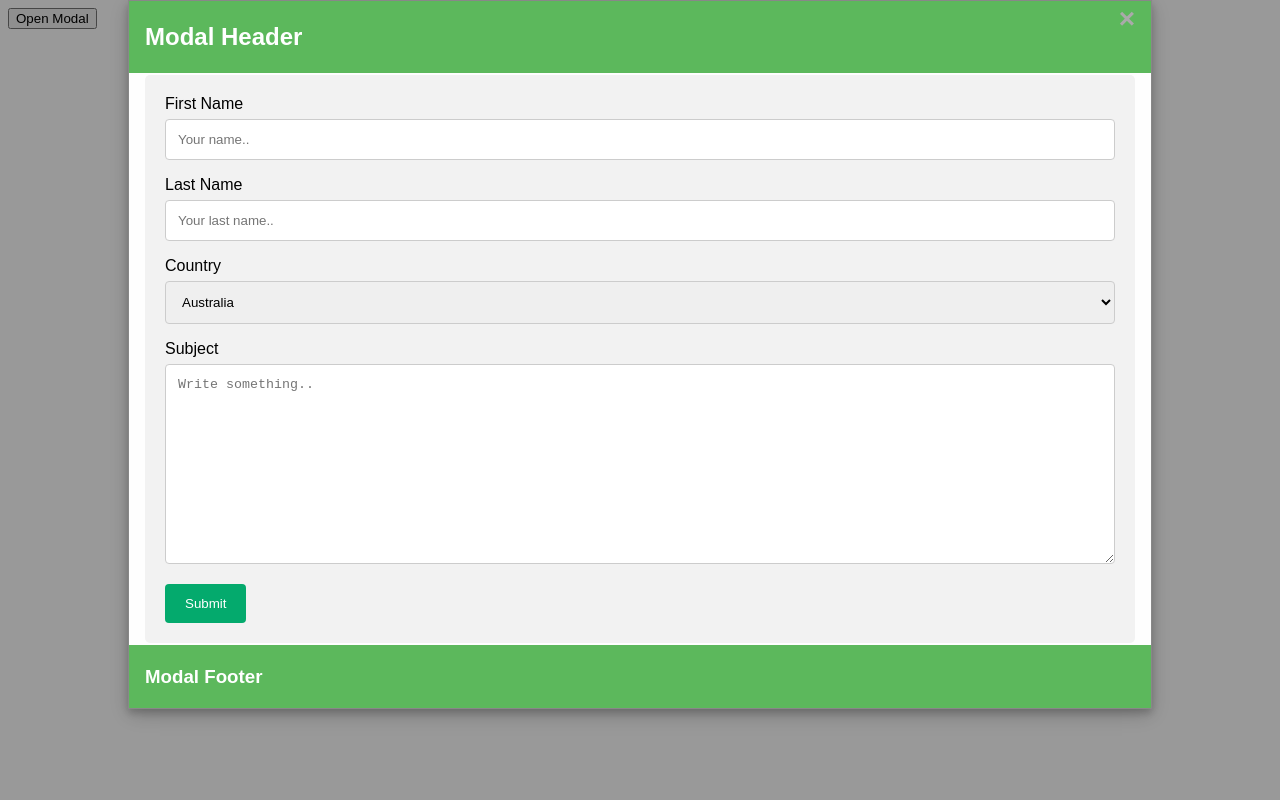
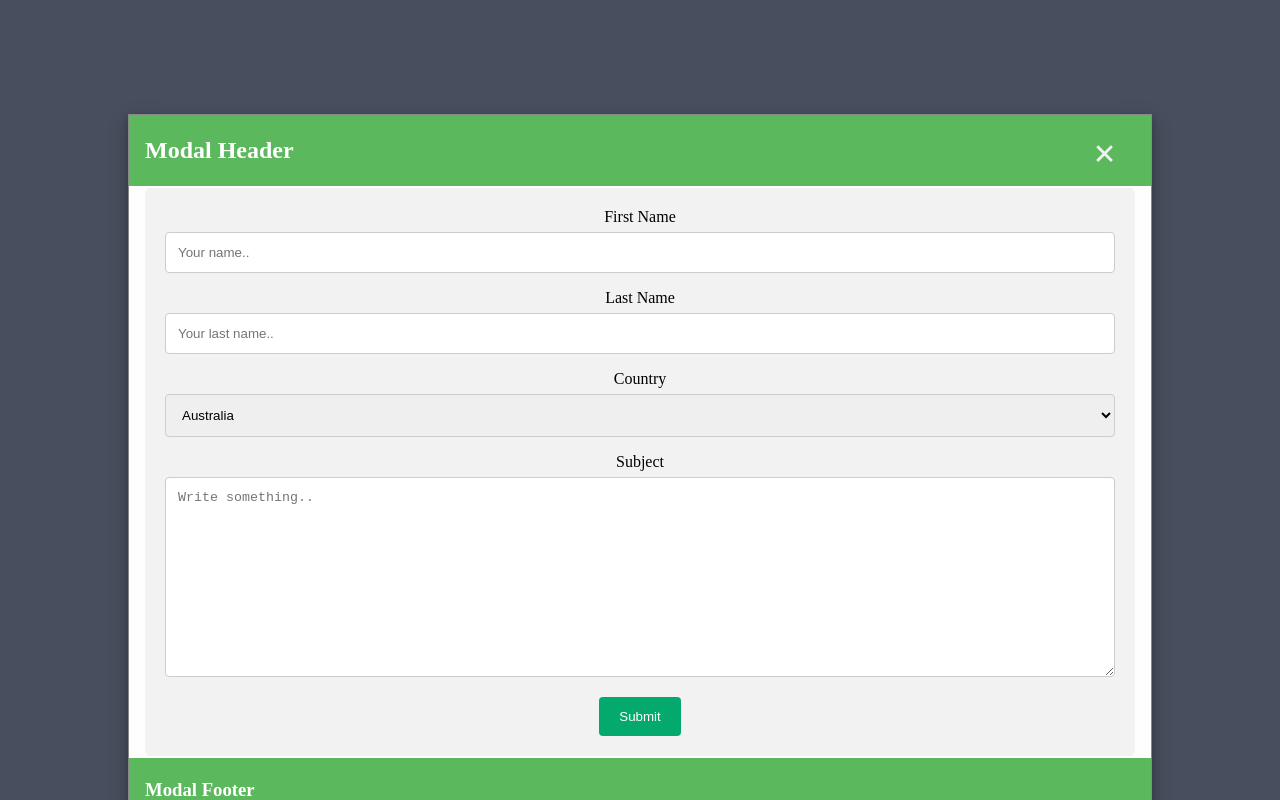
Before and after one commit to fancn21th/1-008-Advanced-Vue, a Vue app: page / in a window 1280 px wide. Both pictures are taken after a click on the button "Open Modal". Built offline with nearby package versions, Linux system fonts and the light colour scheme.

Commit message:
delete modal

```diff
--- a/src/App.vue
+++ b/src/App.vue
@@ -8,11 +8,16 @@
     >
       <contact-form />
     </modal>
+    <delete-modal
+      :show="deleteModalOpen"
+      @close="deleteModalOpen = false"
+    ></delete-modal>
   </div>
 </template>
 
 <script>
 import Modal from './components/Modal.vue';
+import DeleteModal from './components/DeleteModal.vue';
 import ContactForm from './components/ContactForm.vue';
 
 export default {
@@ -20,10 +25,12 @@ export default {
   components: {
     Modal,
     ContactForm,
+    DeleteModal,
   },
   data() {
     return {
       modalOpen: false,
+      deleteModalOpen: false,
     };
   },
 };
--- a/src/assets/css/app.css
+++ b/src/assets/css/app.css
@@ -1,47 +1,3 @@
-body {
-  font-family: Arial, Helvetica, sans-serif;
-}
 * {
   box-sizing: border-box;
 }
-
-.form-inline {
-  display: flex;
-  flex-flow: row wrap;
-  align-items: center;
-}
-
-.form-inline label {
-  margin: 5px 10px 5px 0;
-}
-
-.form-inline input {
-  vertical-align: middle;
-  margin: 5px 10px 5px 0;
-  padding: 10px;
-  background-color: #fff;
-  border: 1px solid #ddd;
-}
-
-.form-inline button {
-  padding: 10px 20px;
-  background-color: dodgerblue;
-  border: 1px solid #ddd;
-  color: white;
-  cursor: pointer;
-}
-
-.form-inline button:hover {
-  background-color: royalblue;
-}
-
-@media (max-width: 800px) {
-  .form-inline input {
-    margin: 10px 0;
-  }
-
-  .form-inline {
-    flex-direction: column;
-    align-items: stretch;
-  }
-}
--- /dev/null
+++ b/src/components/DeleteModal.vue
@@ -0,0 +1,149 @@
+<template>
+  <div class="modal" v-show="show">
+    <span @click="dismiss" class="close" title="Close Modal">&times;</span>
+    <form class="modal-content">
+      <div class="container">
+        <h1>Delete Account</h1>
+        <p>Are you sure you want to delete your account?</p>
+
+        <div class="clearfix">
+          <button type="button" class="cancelbtn" @click="dismiss">
+            Cancel
+          </button>
+          <button type="button" class="deletebtn">Delete</button>
+        </div>
+      </div>
+    </form>
+  </div>
+</template>
+
+<script>
+export default {
+  props: {
+    show: {
+      type: Boolean,
+      required: true,
+      default: false,
+    },
+  },
+  created() {
+    // 通过闭包保持回掉引用
+    const escapeHandler = (e) => {
+      if (e.key === 'Escape' && this.show) {
+        this.dismiss();
+      }
+    };
+    document.addEventListener('keydown', escapeHandler);
+    // https://cn.vuejs.org/v2/api/#vm-once
+    this.$once('hook:destroyed', () => {
+      document.removeEventListener('keydown', escapeHandler);
+    });
+  },
+  methods: {
+    dismiss() {
+      this.$emit('close');
+    },
+  },
+};
+</script>
+
+<style>
+/* Set a style for all buttons */
+button {
+  background-color: #04aa6d;
+  color: white;
+  padding: 14px 20px;
+  margin: 8px 0;
+  border: none;
+  cursor: pointer;
+  width: 100%;
+  opacity: 0.9;
+}
+
+button:hover {
+  opacity: 1;
+}
+
+/* Float cancel and delete buttons and add an equal width */
+.cancelbtn,
+.deletebtn {
+  float: left;
+  width: 50%;
+}
+
+/* Add a color to the cancel button */
+.cancelbtn {
+  background-color: #ccc;
+  color: black;
+}
+
+/* Add a color to the delete button */
+.deletebtn {
+  background-color: #f44336;
+}
+
+/* Add padding and center-align text to the container */
+.container {
+  padding: 16px;
+  text-align: center;
+}
+
+/* The Modal (background) */
+.modal {
+  display: block; /* Hidden by default */
+  position: fixed; /* Stay in place */
+  z-index: 1; /* Sit on top */
+  left: 0;
+  top: 0;
+  width: 100%; /* Full width */
+  height: 100%; /* Full height */
+  overflow: auto; /* Enable scroll if needed */
+  background-color: #474e5d;
+  padding-top: 50px;
+}
+
+/* Modal Content/Box */
+.modal-content {
+  background-color: #fefefe;
+  margin: 5% auto 15% auto; /* 5% from the top, 15% from the bottom and centered */
+  border: 1px solid #888;
+  width: 80%; /* Could be more or less, depending on screen size */
+}
+
+/* Style the horizontal ruler */
+hr {
+  border: 1px solid #f1f1f1;
+  margin-bottom: 25px;
+}
+
+/* The Modal Close Button (x) */
+.close {
+  position: absolute;
+  right: 35px;
+  top: 15px;
+  font-size: 40px;
+  font-weight: bold;
+  color: #f1f1f1;
+}
+
+.close:hover,
+.close:focus {
+  color: #f44336;
+  cursor: pointer;
+}
+
+/* Clear floats */
+.clearfix::after {
+  content: '';
+  clear: both;
+  display: table;
+}
+
+/* Change styles for cancel button and delete button on extra small screens */
+@media screen and (max-width: 300px) {
+  .cancelbtn,
+  .deletebtn {
+    width: 100%;
+  }
+}
+</style>
--- a/src/components/Modal.vue
+++ b/src/components/Modal.vue
@@ -1,6 +1,6 @@
 <template>
   <!-- The Modal -->
-  <div id="myModal" class="modal" v-show="show">
+  <div class="modal" v-show="show">
     <!-- Modal content -->
     <div class="modal-content">
       <div class="modal-header">
```
